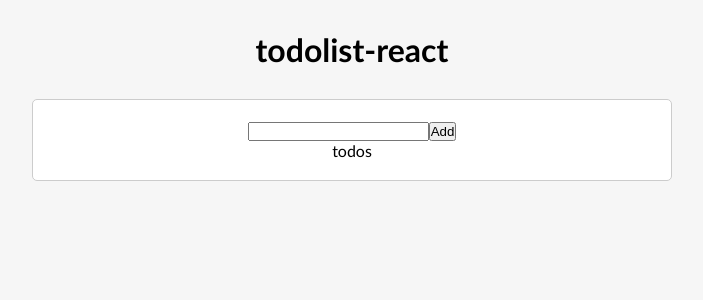
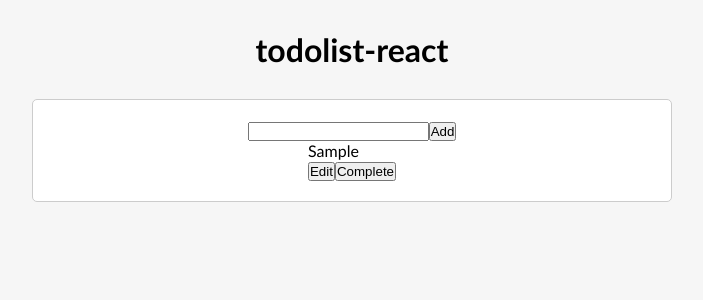
Before and after one commit to SepehrShapouri/Todolist-app, a React (Create React App) app in the folder todolist-app/: page / in a window 1280 px wide. Both pictures are taken after typing "Sample" into the empty fields and a click on the button "Add". Shown: the top 300 px of the page, without its empty margins (288-991 px from the left). Built offline with nearby package versions, Linux system fonts and the light colour scheme.

Commit message:
Todo component developed

```diff
--- /dev/null
+++ b/todolist-app/src/components/Todo.js
@@ -0,0 +1,13 @@
+const Todo = ({ todos }) => {
+  return (
+    <div key={todos.id}>
+      <div>{todos.text}</div>
+      <div>
+        <button>Edit</button>
+        <button>Complete</button>
+      </div>
+    </div>
+  );
+};
+
+export default Todo;
--- a/todolist-app/src/components/TodoApp.js
+++ b/todolist-app/src/components/TodoApp.js
@@ -16,7 +16,7 @@ const TodoApp = () => {
   return (
     <div className="container">
       <TodoForm addTodoHandler={addTodoHandler} />
-      <TodoList />
+      <TodoList todos={todos}/>
     </div>
   );
 };
--- a/todolist-app/src/components/TodoList.js
+++ b/todolist-app/src/components/TodoList.js
@@ -1,7 +1,12 @@
-const TodoList = () => {
-    return (
-        <p>todos</p>
-     );
-}
+import Todo from "./Todo";
 
+const TodoList = ({ todos }) => {
+  const renderTodos = () => {
+    if (todos.length === 0) return <div>add some todos</div>;
+    return todos.map((todo) => {
+      return <Todo todos={todo} />;
+    });
+  };
+  return <div>{renderTodos()}</div>;
+};
 export default TodoList;
```
Also changed, not shown: todolist-app/src/components/TodoForm.js (+5 -5 lines).
